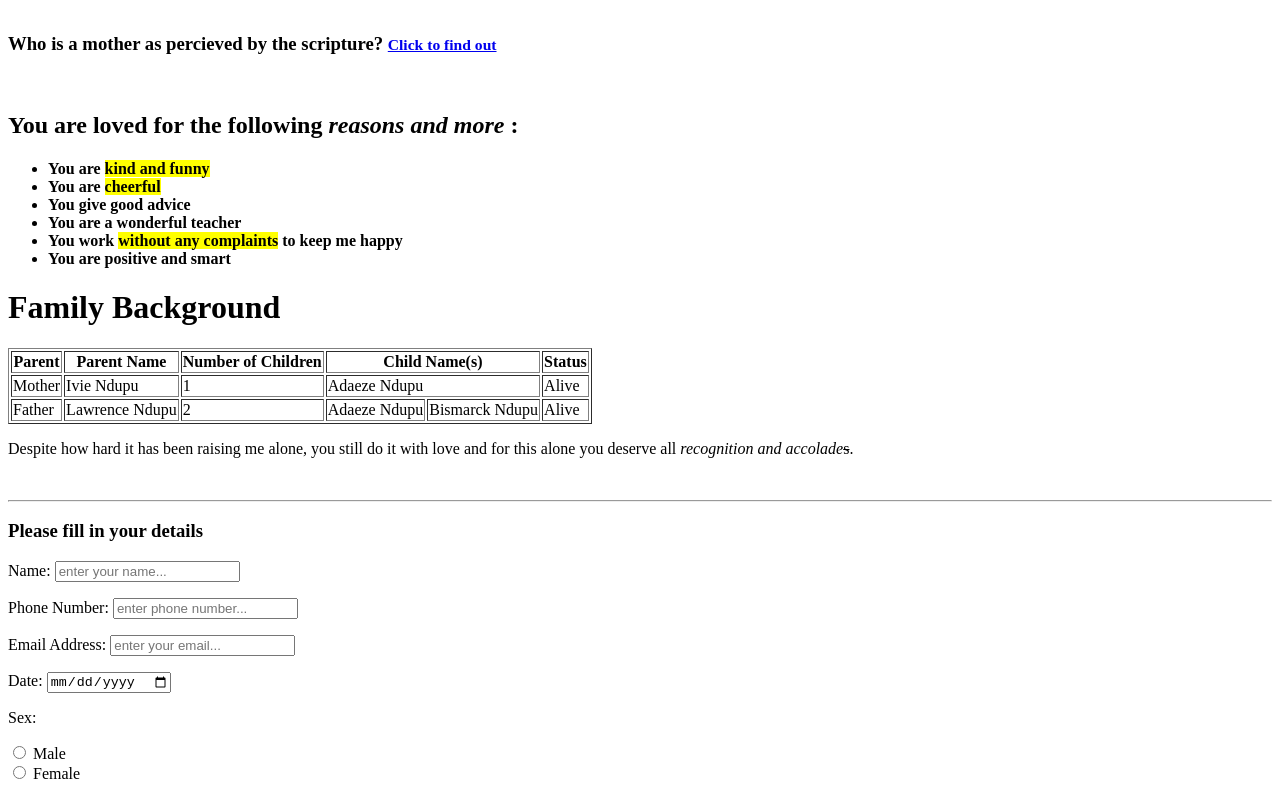
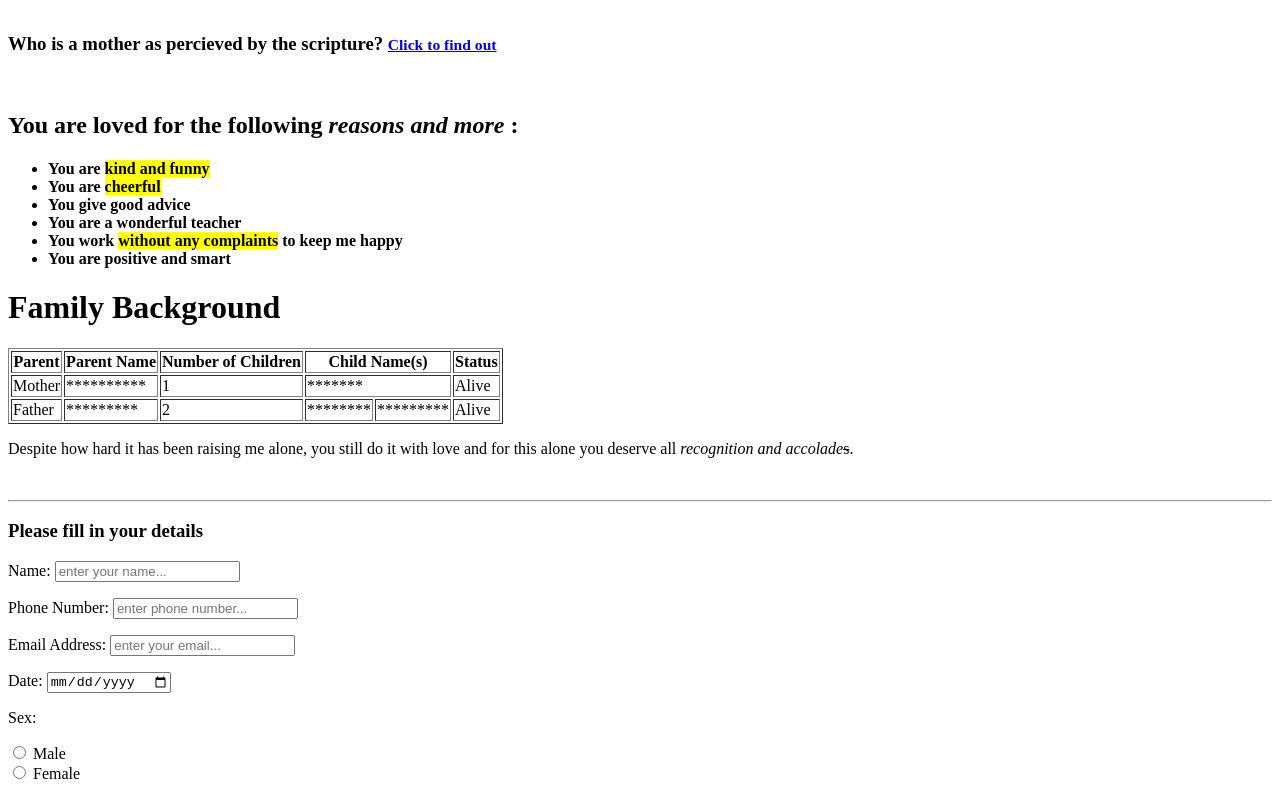
Before and after one commit to vermilion4/Tribute-Task, a plain HTML site: page index.html in a window 1280 px wide. Shown: the part 1406-2203 px from the top of the page. Drawn offline with Linux system fonts and the light colour scheme.

Commit message:
hid details

```diff
--- a/index.html
+++ b/index.html
@@ -11,7 +11,7 @@
 <div id="header">
     <center><h1>Side Hustle Internship 3.0</h1></center>
     <h3>Name: Adaeze Ndupu</h3>
-    <h3>ID: SH-IT-40530</h3>
+    <h3>ID: *********</h3>
     <h3>Best life quote: <q>Tell me and I forget. Teach me and I remember. Involve me and I learn.</q> By <i>Benjamin
         Franklin</i></h3><br>
 
@@ -79,17 +79,17 @@
         <tbody>
         <tr>
             <td>Mother</td>
-            <td>Ivie Ndupu</td>
+            <td>**********</td>
             <td>1</td>
-            <td colspan="2">Adaeze Ndupu</td>
+            <td colspan="2">*******</td>
             <td>Alive</td>
         </tr>
         <tr>
             <td>Father</td>
-            <td>Lawrence Ndupu</td>
+            <td>*********</td>
             <td>2</td>
-            <td>Adaeze Ndupu</td>
-            <td>Bismarck Ndupu</td>
+            <td>********</td>
+            <td>*********</td>
             <td>Alive</td>
         </tr>
         </tbody>
```
